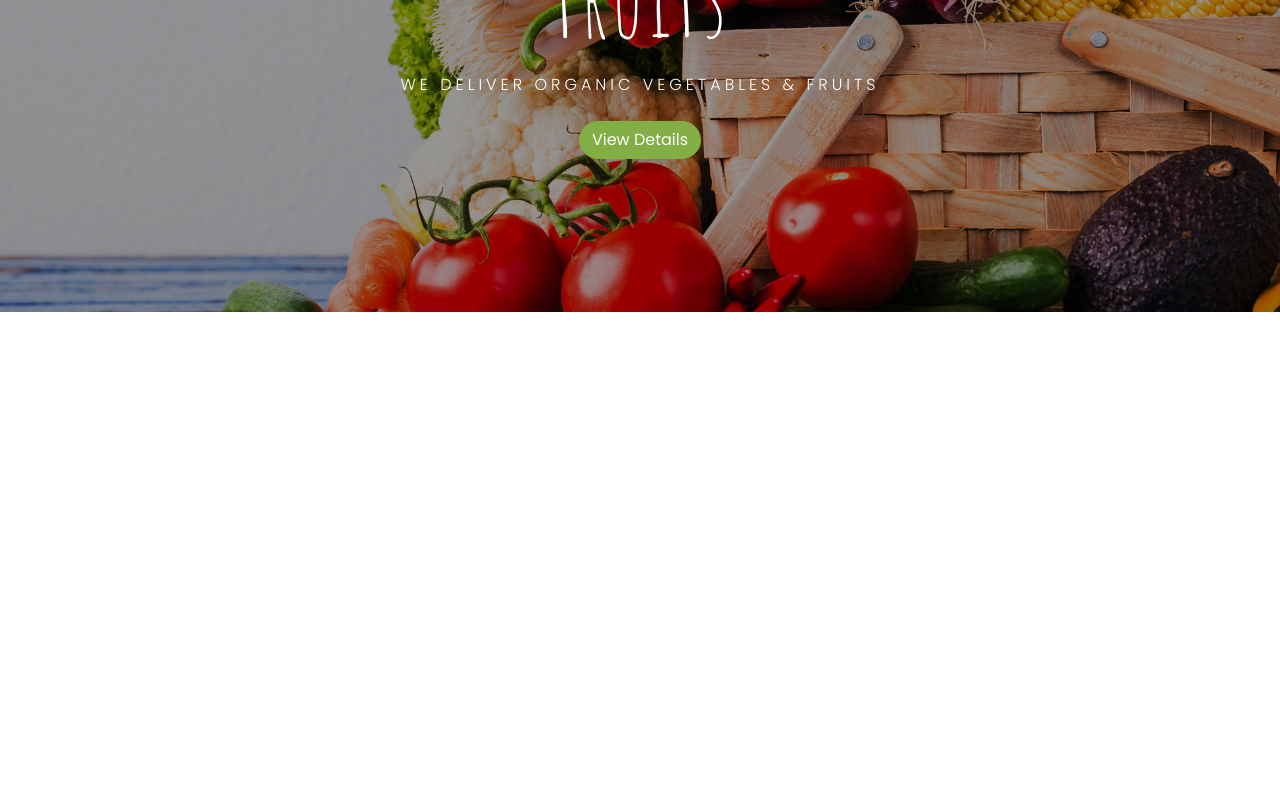
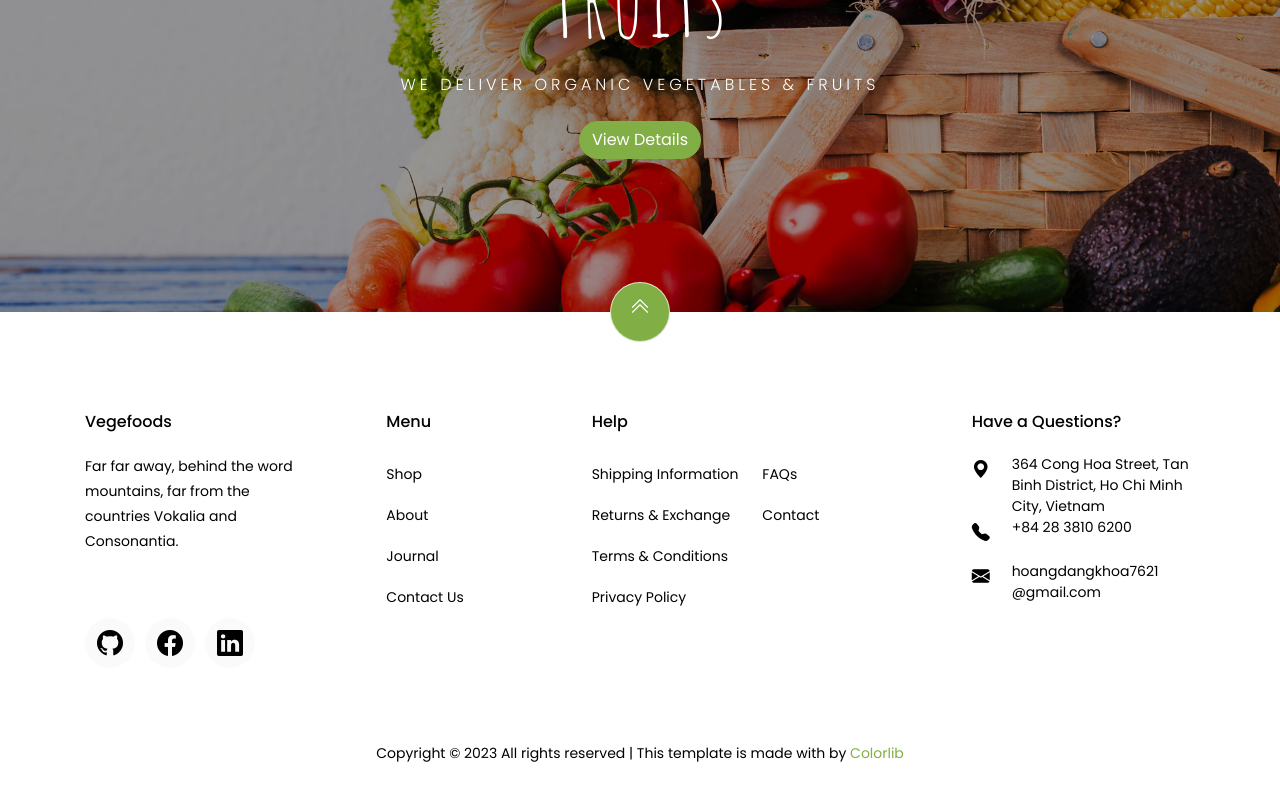
Before and after one commit to khoahd7621/react-intensive-practice, a React (Vite) app: page / in a window 1280 px wide. Shown: the part 442-1242 px from the top of the page. Before the commit the page ends 800 px from the top, so only its background shows below. Built offline with nearby package versions, Linux system fonts and the light colour scheme.

Commit message:
Create footer component

```diff
--- /dev/null
+++ b/src/components/commons/Footer.tsx
@@ -0,0 +1,205 @@
+import { Link } from "react-router-dom";
+
+import AppRoutes from "@/routes/AppRoutes";
+
+export default function Footer() {
+  return (
+    <footer className="ftco-footer ftco-section">
+      <div className="container">
+        <div className="row">
+          <div className="mouse">
+            <a
+              href="#"
+              className="mouse-icon"
+            >
+              <div className="mouse-wheel">
+                <span className="bi bi-chevron-double-up"></span>
+              </div>
+            </a>
+          </div>
+        </div>
+        <div className="row mb-5">
+          <div className="col-md">
+            <div className="ftco-footer-widget mb-4">
+              <h2 className="ftco-heading-2">Vegefoods</h2>
+              <p>Far far away, behind the word mountains, far from the countries Vokalia and Consonantia.</p>
+              <ul className="ftco-footer-social list-unstyled float-md-left float-lft mt-5">
+                <li>
+                  <a
+                    href="https://github.com/khoahd7621"
+                    target="_blank"
+                    rel="noopener noreferrer"
+                  >
+                    <span className="bi bi-github"></span>
+                  </a>
+                </li>
+                <li>
+                  <a
+                    href="https://facebook.com/khoahd7621"
+                    target="_blank"
+                    rel="noopener noreferrer"
+                  >
+                    <span className="bi bi-facebook"></span>
+                  </a>
+                </li>
+                <li>
+                  <a
+                    href="https://linkedin.com/in/khoahd7621"
+                    target="_blank"
+                    rel="noopener noreferrer"
+                  >
+                    <span className="bi bi-linkedin"></span>
+                  </a>
+                </li>
+              </ul>
+            </div>
+          </div>
+          <div className="col-md">
+            <div className="ftco-footer-widget mb-4 ml-md-5">
+              <h2 className="ftco-heading-2">Menu</h2>
+              <ul className="list-unstyled">
+                <li>
+                  <Link
+                    to={AppRoutes.shop}
+                    className="py-2 d-block"
+                  >
+                    Shop
+                  </Link>
+                </li>
+                <li>
+                  <Link
+                    to={AppRoutes.about}
+                    className="py-2 d-block"
+                  >
+                    About
+                  </Link>
+                </li>
+                <li>
+                  <Link
+                    to={AppRoutes.blog}
+                    className="py-2 d-block"
+                  >
+                    Journal
+                  </Link>
+                </li>
+                <li>
+                  <Link
+                    to={AppRoutes.contact}
+                    className="py-2 d-block"
+                  >
+                    Contact Us
+                  </Link>
+                </li>
+              </ul>
+            </div>
+          </div>
+          <div className="col-md-4">
+            <div className="ftco-footer-widget mb-4">
+              <h2 className="ftco-heading-2">Help</h2>
+              <div className="d-flex">
+                <ul className="list-unstyled mr-l-5 pr-l-3 mr-4">
+                  <li>
+                    <a
+                      href="#"
+                      className="py-2 d-block"
+                    >
+                      Shipping Information
+                    </a>
+                  </li>
+                  <li>
+                    <a
+                      href="#"
+                      className="py-2 d-block"
+                    >
+                      Returns &amp; Exchange
+                    </a>
+                  </li>
+                  <li>
+                    <a
+                      href="#"
+                      className="py-2 d-block"
+                    >
+                      Terms &amp; Conditions
+                    </a>
+                  </li>
+                  <li>
+                    <a
+                      href="#"
+                      className="py-2 d-block"
+                    >
+                      Privacy Policy
+                    </a>
+                  </li>
+                </ul>
+                <ul className="list-unstyled">
+                  <li>
+                    <a
+                      href="#"
+                      className="py-2 d-block"
+                    >
+                      FAQs
+                    </a>
+                  </li>
+                  <li>
+                    <a
+                      href="#"
+                      className="py-2 d-block"
+                    >
+                      Contact
+                    </a>
+                  </li>
+                </ul>
+              </div>
+            </div>
+          </div>
+          <div className="col-md">
+            <div className="ftco-footer-widget mb-4">
+              <h2 className="ftco-heading-2">Have a Questions?</h2>
+              <div className="block-23 mb-3">
+                <ul>
+                  <li>
+                    <span className="icon bi bi-geo-alt-fill"></span>
+                    <span className="text">364 Cong Hoa Street, Tan Binh District, Ho Chi Minh City, Vietnam</span>
+                  </li>
+                  <li>
+                    <a href="tel:+842838106200">
+                      <span className="icon bi bi-telephone-fill"></span>
+                      <span className="text">+84 28 3810 6200</span>
+                    </a>
+                  </li>
+                  <li>
+                    <a href="mailto:hoangdangkhoa7621 @gmail.com">
+                      <span className="icon bi bi-envelope-fill"></span>
+                      <span className="text">hoangdangkhoa7621 @gmail.com</span>
+                    </a>
+                  </li>
+                </ul>
+              </div>
+            </div>
+          </div>
+        </div>
+        <div className="row">
+          <div className="col-md-12 text-center">
+            <p>
+              {/* <!-- Link back to Colorlib can't be removed. Template is licensed under CC BY 3.0. --> */}
+              Copyright &copy; {new Date().getFullYear()} All rights reserved | This template is made with{" "}
+              <i
+                className="icon-heart color-danger"
+                aria-hidden="true"
+              ></i>{" "}
+              by{" "}
+              <a
+                href="https://colorlib.com"
+                target="_blank"
+                rel="noopener noreferrer"
+              >
+                Colorlib
+              </a>
+              {/* <!-- Link back to Colorlib can't be removed. Template is licensed under CC BY 3.0. --> */}
+            </p>
+          </div>
+        </div>
+      </div>
+    </footer>
+  );
+}
--- a/src/components/commons/index.ts
+++ b/src/components/commons/index.ts
@@ -1,4 +1,5 @@
 import MiniNav from "./MiniNav";
 import Navbar from "./Navbar";
+import Footer from "./Footer";
 
-export { MiniNav, Navbar };
+export { MiniNav, Navbar, Footer };
--- a/src/layouts/StoreLayout.tsx
+++ b/src/layouts/StoreLayout.tsx
@@ -1,6 +1,6 @@
 import { Outlet } from "react-router-dom";
 
-import { MiniNav, Navbar } from "@/components/commons";
+import { Footer, MiniNav, Navbar } from "@/components/commons";
 
 const StoreLayout = () => {
   return (
@@ -12,6 +12,7 @@ const StoreLayout = () => {
       <Outlet />
       {/* <!-- END content --> */}
 
+      <Footer />
       {/* <!-- END footer --> */}
     </div>
   );
```
